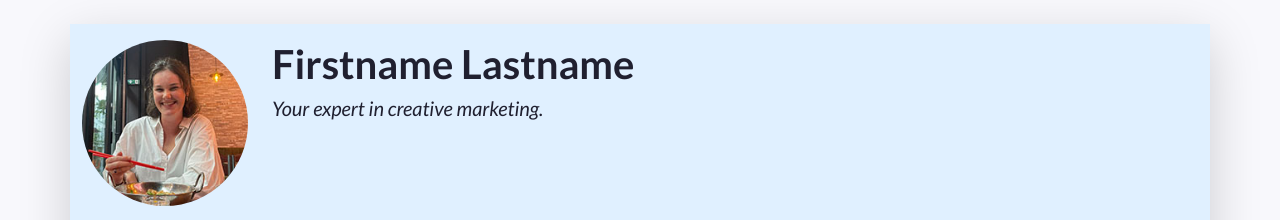
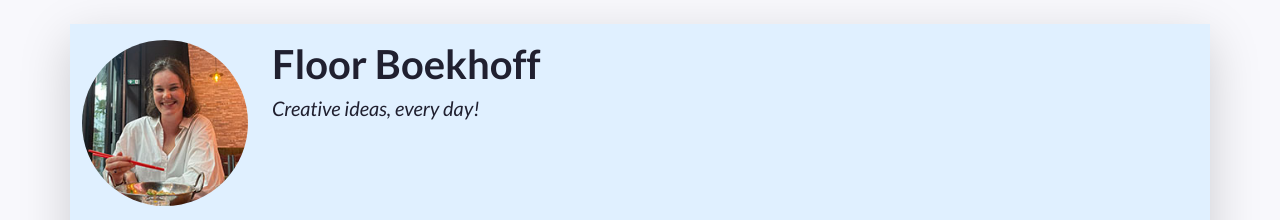
Before and after one commit to FloorBoekhoff/PRJ4_2324_221897, a plain HTML site: page index.html in a window 1280 px wide. Shown: the top 220 px of the page. Drawn offline with nearby package versions, Linux system fonts and the light colour scheme.

Commit message:
Change name & Quote
Firstname Lastname --> Floor Boekhoff

Your... marketing --> Creative... Day!

```diff
--- a/index.html
+++ b/index.html
@@ -49,8 +49,8 @@
           A container to wrap around your name and tagline. Full-width at small size, then columns of increasing size.
         -->
         <div class="col-12 col-sm-8 col-md-9 col-lg-10 my-3 header-content">
-          <h1 class="fw-bolder">Firstname Lastname</h1>
-          <h5 class="fst-italic tagline">Your expert in creative marketing.</h5>
+          <h1 class="fw-bolder">Floor Boekhoff</h1>
+          <h5 class="fst-italic tagline">Creative ideas, every day!&nbsp;</h5>
         </div>
       </header>
 
```
